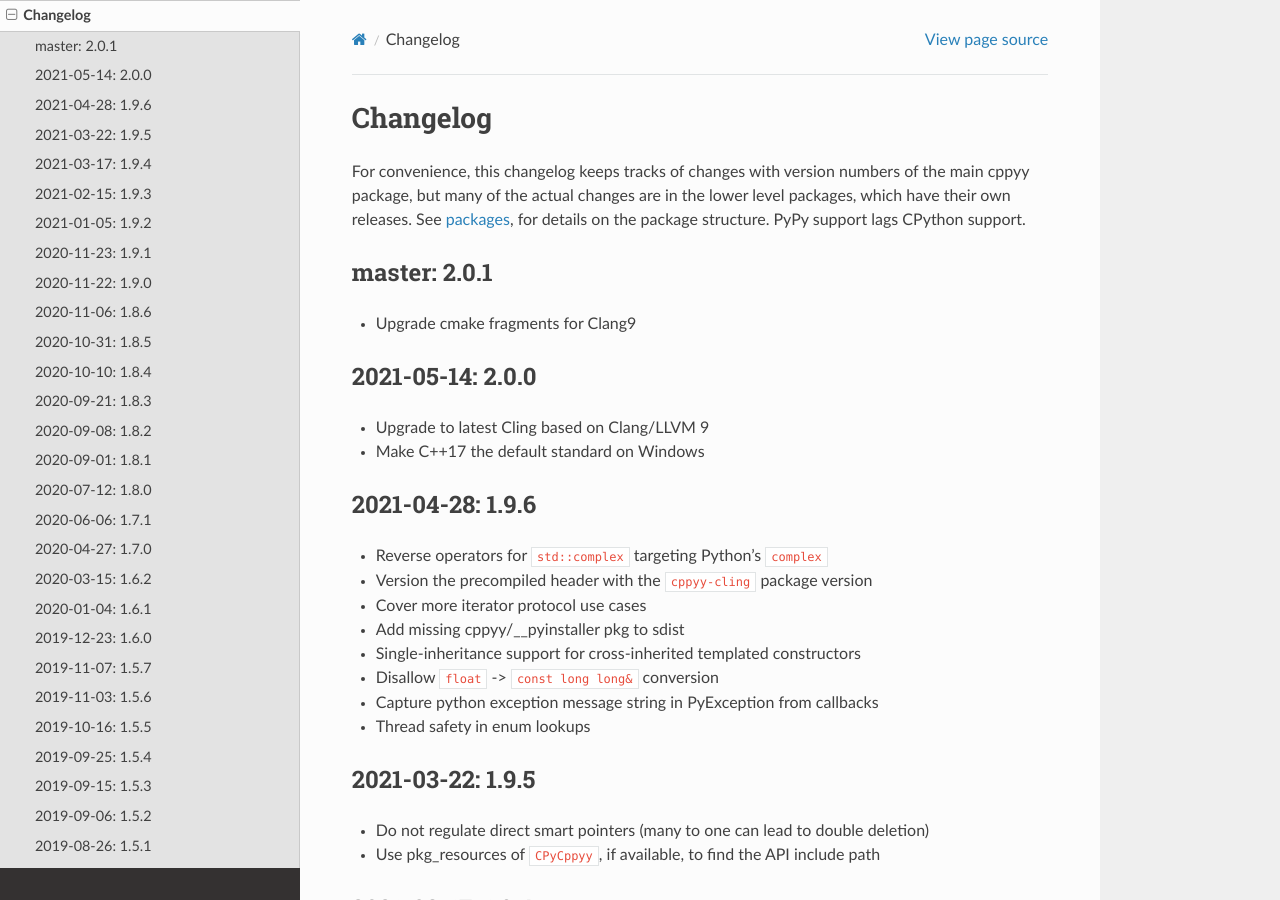
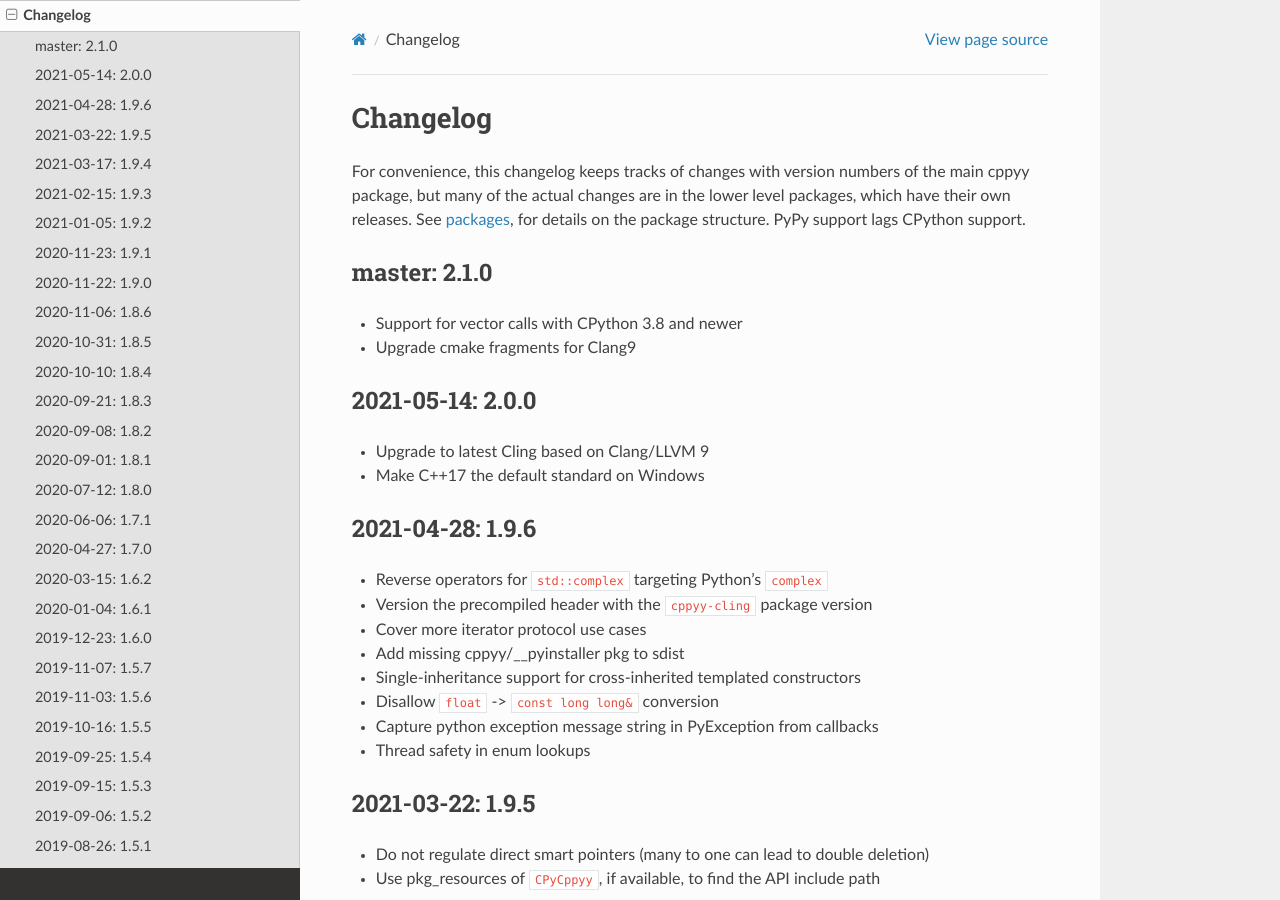
Before and after one commit to wlav/cppyy, a Sphinx documentation site: the page built from doc/source/changelog.rst, in a window 1280 px wide and 900 px high. Built offline with Sphinx 7.4.7 and the Read the Docs theme 2.0.0, drawn with Linux system fonts in a browser that asks for light colours.

Commit message:
Support for vector calls with CPython 3.8 and newer

```diff
--- a/doc/source/changelog.rst
+++ b/doc/source/changelog.rst
@@ -10,9 +10,10 @@
 PyPy support lags CPython support.
 
 
-master: 2.0.1
+master: 2.1.0
 -------------
 
+* Support for vector calls with CPython 3.8 and newer
 * Upgrade cmake fragments for Clang9
 
 
```
